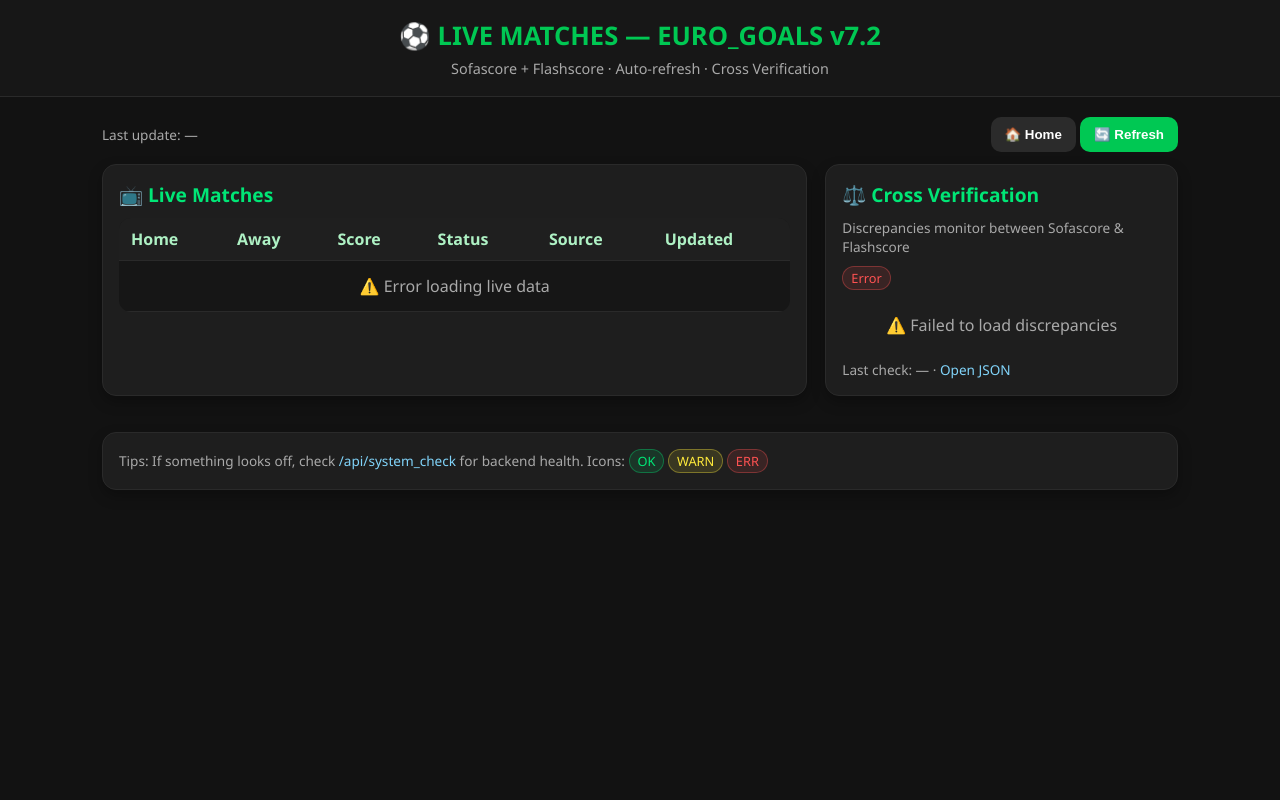
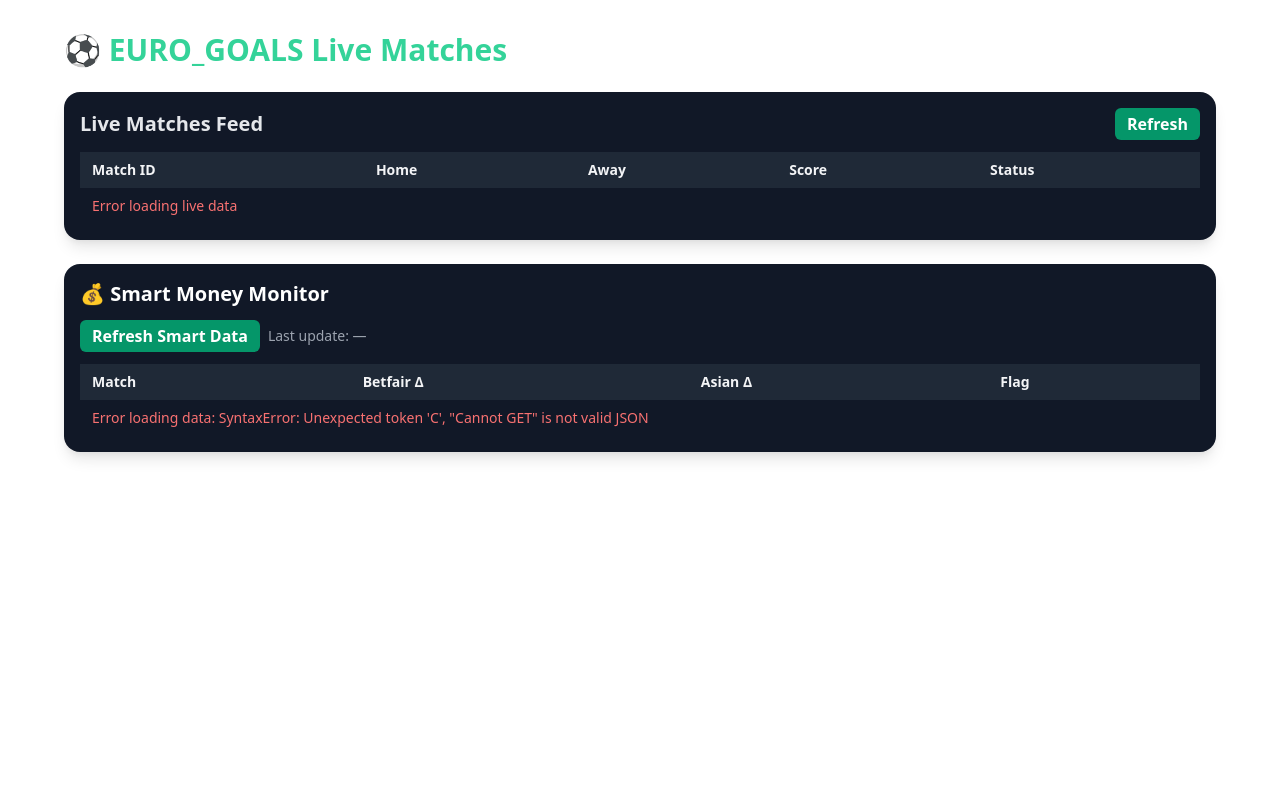
Before and after one commit to pierros1402/EURO_GOALS, a Flask app: template templates/live.html in a window 1280 px wide. Run offline with Flask 3, Linux system fonts and the light colour scheme; the template is opened without the code that fills it, so the values that code supplies are empty.

Commit message:
Update live.html

```diff
--- a/templates/live.html
+++ b/templates/live.html
@@ -2,229 +2,155 @@
 <html lang="en">
 <head>
   <meta charset="UTF-8" />
-  <title>EURO_GOALS v7.2 – Live Matches</title>
-  <link rel="icon" type="image/x-icon" href="/static/EURO_GOALS.ico" />
-  <meta name="viewport" content="width=device-width, initial-scale=1" />
-  <style>
-    :root{
-      --bg:#121212; --panel:#1e1e1e; --panel2:#171717;
-      --txt:#e0e0e0; --muted:#a9a9a9; --soft:#cfcfcf;
-      --ok:#00e676; --warn:#ffeb3b; --err:#ff5252; --brand:#00c853; --link:#81d4fa;
-      --line:#2a2a2a;
-    }
-    *{box-sizing:border-box}
-    body{
-      margin:0; background:var(--bg); color:var(--txt);
-      font-family: "Segoe UI", Tahoma, Arial, sans-serif;
-    }
-    header{
-      padding:18px 16px; text-align:center; background:var(--panel2);
-      border-bottom:1px solid var(--line);
-    }
-    h1{margin:0; font-size:1.6rem; color:var(--brand)}
-    .sub{margin-top:6px; color:var(--muted); font-size:.9rem}
-    main{max-width:1100px; margin:20px auto; padding:0 12px}
-    .card{
-      background:var(--panel);
-      border:1px solid var(--line);
-      border-radius:14px;
-      box-shadow:0 6px 14px rgba(0,0,0,.28);
-      padding:16px;
-      margin-bottom:18px;
-    }
-    .card h2{margin:0 0 10px; font-size:1.2rem; color:#00e676}
-    .toolbar{display:flex; gap:10px; align-items:center; justify-content:space-between; margin:6px 0 12px}
-    .btn{
-      background:var(--brand); color:#fff; border:none; border-radius:10px;
-      padding:10px 14px; cursor:pointer; font-weight:600;
-    }
-    .btn:hover{filter:brightness(0.95)}
-    .btn.secondary{background:#2b2b2b}
-    .meta{color:var(--muted); font-size:.85rem}
-    table{width:100%; border-collapse:collapse; background:#161616; border-radius:12px; overflow:hidden}
-    th,td{padding:10px 12px; border-bottom:1px solid var(--line); text-align:left}
-    th{background:#222c; color:#aef1c4; font-weight:700}
-    tr:hover{background:#1a1a1a}
-    .status{font-weight:700; color:var(--warn)}
-    .src{color:var(--link); font-size:.9rem}
-    .upd{color:var(--muted); font-size:.85rem}
-    .pill{display:inline-block; padding:2px 8px; border-radius:999px; font-size:.8rem}
-    .pill.ok{background:rgba(0,230,118,.12); color:var(--ok); border:1px solid rgba(0,230,118,.35)}
-    .pill.warn{background:rgba(255,235,59,.12); color:var(--warn); border:1px solid rgba(255,235,59,.35)}
-    .pill.err{background:rgba(255,82,82,.12); color:var(--err); border:1px solid rgba(255,82,82,.35)}
-    .empty{padding:14px; text-align:center; color:var(--muted)}
-    .list{margin:8px 0 0; padding-left:18px}
-    .list li{margin:6px 0; color:var(--soft)}
-    .grid{display:grid; grid-template-columns:1fr; gap:18px}
-    @media(min-width:860px){ .grid{grid-template-columns: 2fr 1fr;} }
-    a.inline{color:var(--link); text-decoration:none}
-    a.inline:hover{text-decoration:underline}
-  </style>
+  <meta name="viewport" content="width=device-width, initial-scale=1.0" />
+  <title>EURO_GOALS Live Panel</title>
+  <link href="https://cdn.jsdelivr.net/npm/tailwindcss@2.2.19/dist/tailwind.min.css" rel="stylesheet">
 </head>
-<body>
-  <header>
-    <h1>⚽ LIVE MATCHES — EURO_GOALS v7.2</h1>
-    <div class="sub">Sofascore + Flashscore · Auto-refresh · Cross Verification</div>
-  </header>
 
-  <main>
-    <div class="toolbar">
-      <div class="meta">
-        <span id="lastUpdate">Last update: —</span>
+<body class="bg-gray-950 text-gray-200 min-h-screen">
+  <div class="max-w-6xl mx-auto py-8">
+    <h1 class="text-3xl font-bold text-green-400 mb-6">⚽ EURO_GOALS Live Matches</h1>
+
+    <!-- ============================================== -->
+    <!-- LIVE MATCHES SECTION -->
+    <!-- ============================================== -->
+    <div id="live-container" class="bg-gray-900 p-4 rounded-2xl shadow-lg">
+      <div class="flex justify-between items-center mb-3">
+        <h2 class="text-xl font-semibold">Live Matches Feed</h2>
+        <button id="refreshLive"
+          class="bg-green-600 hover:bg-green-700 text-white font-semibold px-3 py-1 rounded-md">
+          Refresh
+        </button>
       </div>
-      <div>
-        <button class="btn secondary" onclick="location.href='/'">🏠 Home</button>
-        <button class="btn" onclick="refreshAll()">🔄 Refresh</button>
+      <div id="live-matches" class="overflow-x-auto">
+        <table class="min-w-full text-sm text-left text-gray-300">
+          <thead class="bg-gray-800 text-gray-100">
+            <tr>
+              <th class="px-3 py-2">Match ID</th>
+              <th class="px-3 py-2">Home</th>
+              <th class="px-3 py-2">Away</th>
+              <th class="px-3 py-2">Score</th>
+              <th class="px-3 py-2">Status</th>
+            </tr>
+          </thead>
+          <tbody id="live-body">
+            <tr><td colspan="5" class="px-3 py-2 text-gray-500">Loading...</td></tr>
+          </tbody>
+        </table>
       </div>
     </div>
 
-    <div class="grid">
-      <!-- LIVE MATCHES -->
-      <section class="card">
-        <h2>📺 Live Matches</h2>
-        <div id="liveContainer">
-          <table>
-            <thead>
+    <!-- ============================================== -->
+    <!-- SMART MONEY MONITOR PANEL -->
+    <!-- ============================================== -->
+    <div class="card mt-6 p-4 bg-gray-900 text-white rounded-2xl shadow-lg">
+      <h2 class="text-xl font-semibold mb-3">💰 Smart Money Monitor</h2>
+
+      <div class="flex items-center mb-3 space-x-2">
+        <button id="refreshSmart"
+          class="bg-green-600 hover:bg-green-700 text-white font-semibold px-3 py-1 rounded-md">
+          Refresh Smart Data
+        </button>
+        <span id="lastUpdate" class="text-sm text-gray-400">Last update: —</span>
+      </div>
+
+      <div id="smart-money-table" class="overflow-x-auto">
+        <table class="min-w-full text-sm text-left text-gray-300">
+          <thead class="bg-gray-800 text-gray-100">
             <tr>
-                <th>Home</th>
-                <th>Away</th>
-                <th>Score</th>
-                <th>Status</th>
-                <th>Source</th>
-                <th>Updated</th>
+              <th class="px-3 py-2">Match</th>
+              <th class="px-3 py-2">Betfair Δ</th>
+              <th class="px-3 py-2">Asian Δ</th>
+              <th class="px-3 py-2">Flag</th>
             </tr>
           </thead>
-            <tbody id="liveBody">
-              <tr><td colspan="6" class="empty">Loading live data…</td></tr>
+          <tbody id="smart-body">
+            <tr><td colspan="4" class="px-3 py-2 text-gray-500">Loading Smart Money data...</td></tr>
           </tbody>
         </table>
       </div>
-      </section>
-
-      <!-- CROSS VERIFICATION PANEL -->
-      <aside class="card">
-        <h2>⚖️ Cross Verification</h2>
-        <div class="meta">
-          <span>Discrepancies monitor between Sofascore & Flashscore</span>
+    </div>
   </div>
 
-        <div style="margin:10px 0">
-          <span id="discBadge" class="pill ok">OK · 0 discrepancies</span>
-        </div>
-
-        <div id="discListWrap" class="empty">Loading discrepancies…</div>
-
-        <div class="meta" style="margin-top:10px;">
-          <span id="discUpdated">Last check: —</span> ·
-          <a class="inline" href="/api/discrepancies" target="_blank">Open JSON</a>
-        </div>
-      </aside>
-    </div>
-
-    <!-- FOOT -->
-    <section class="card" style="margin-top:18px">
-      <div class="meta">
-        Tips: If something looks off, check <a class="inline" href="/api/system_check" target="_blank">/api/system_check</a>
-        for backend health. Icons: <span class="pill ok">OK</span> <span class="pill warn">WARN</span> <span class="pill err">ERR</span>
-      </div>
-    </section>
-  </main>
-
+  <!-- ============================================== -->
+  <!-- JAVASCRIPT SECTION -->
+  <!-- ============================================== -->
   <script>
-    async function fetchJSON(url){
-      const res = await fetch(url, {cache:"no-store"});
-      if(!res.ok) throw new Error(res.status+" "+res.statusText);
-      return res.json();
-    }
-
-    // -------- LIVE MATCHES --------
-    async function loadLive(){
-      const body = document.getElementById('liveBody');
-      try{
-        const data = await fetchJSON('/api/live_scores');
-        body.innerHTML = '';
-        if(!data.matches || data.matches.length===0){
-          body.innerHTML = `<tr><td colspan="6" class="empty">No live matches found</td></tr>`;
-        }else{
-          data.matches.forEach(m=>{
-            const tr = document.createElement('tr');
-            tr.innerHTML = `
-              <td>${escapeHtml(m.home||'-')}</td>
-              <td>${escapeHtml(m.away||'-')}</td>
-              <td><b>${escapeHtml(m.score||'-')}</b></td>
-              <td class="status">${escapeHtml(m.status||'-')}</td>
-              <td class="src">${escapeHtml(m.source||'-')}</td>
-              <td class="upd">${fmtTime(m.updated_at)}</td>
+  // ==============================
+  // LIVE MATCHES REFRESH
+  // ==============================
+  async function loadLive() {
+    const tbody = document.getElementById('live-body');
+    try {
+      const res = await fetch('/api/live_scores');
+      const data = await res.json();
+      tbody.innerHTML = '';
+      data.matches.forEach(m => {
+        const row = document.createElement('tr');
+        row.className = 'border-b border-gray-700 hover:bg-gray-800 transition';
+        row.innerHTML = `
+          <td class="px-3 py-2">${m.match_id}</td>
+          <td class="px-3 py-2">${m.home}</td>
+          <td class="px-3 py-2">${m.away}</td>
+          <td class="px-3 py-2">${m.score || '-'}</td>
+          <td class="px-3 py-2">${m.status}</td>
         `;
-            body.appendChild(tr);
+        tbody.appendChild(row);
       });
-        }
-        document.getElementById('lastUpdate').innerText =
-          'Last update: '+ new Date().toLocaleTimeString();
-      }catch(e){
-        body.innerHTML = `<tr><td colspan="6" class="empty">⚠️ Error loading live data</td></tr>`;
+    } catch (e) {
+      tbody.innerHTML = `<tr><td colspan="5" class="text-red-400 px-3 py-2">Error loading live data</td></tr>`;
     }
   }
 
-    // -------- DISCREPANCIES PANEL --------
-    async function loadDiscrepancies(){
-      const wrap = document.getElementById('discListWrap');
-      const badge = document.getElementById('discBadge');
-      const stamp = document.getElementById('discUpdated');
+  document.getElementById('refreshLive').addEventListener('click', loadLive);
+  window.addEventListener('load', loadLive);
 
-      try{
-        const data = await fetchJSON('/api/discrepancies');
+  // ==============================
+  // SMART MONEY MONITOR
+  // ==============================
+  async function loadSmartMoney(auto = false) {
+    const tbody = document.getElementById('smart-body');
+    const timeEl = document.getElementById('lastUpdate');
 
-        const n = data.count || 0;
-        if(n===0){
-          badge.className = 'pill ok';
-          badge.textContent = 'OK · 0 discrepancies';
-          wrap.className = 'empty';
-          wrap.textContent = '✅ No discrepancies detected';
-        }else{
-          badge.className = n <= 3 ? 'pill warn' : 'pill err';
-          badge.textContent = `${n} ${n===1?'discrepancy':'discrepancies'} detected`;
-          // build list
-          const items = (data.discrepancies || []).map(d=>{
-            const h = esc(d.home), a = esc(d.away);
-            const s = d.sofa_score ? esc(d.sofa_score) : '-';
-            const f = d.flash_score ? esc(d.flash_score) : '-';
-            const note = d.note ? esc(d.note) : '';
-            return `<li><b>${h}</b> vs <b>${a}</b> — Sofascore: ${s} · Flashscore: ${f} <span class="meta">(${note})</span></li>`;
-          }).join('');
-          wrap.className = '';
-          wrap.innerHTML = `<ul class="list">${items}</ul>`;
-        }
-        stamp.textContent = 'Last check: ' + (data.timestamp || new Date().toLocaleTimeString());
-      }catch(e){
-        badge.className = 'pill err';
-        badge.textContent = 'Error';
-        wrap.className = 'empty';
-        wrap.textContent = '⚠️ Failed to load discrepancies';
-        stamp.textContent = 'Last check: —';
+    try {
+      const response = await fetch('/api/smart_money/test');
+      const data = await response.json();
+
+      tbody.innerHTML = '';
+
+      data.results.forEach(r => {
+        const row = document.createElement('tr');
+        let bgColor = '';
+        if (r.flag.includes('STRONG_SMART')) bgColor = 'bg-orange-900';
+        else if (r.flag.includes('SMART')) bgColor = 'bg-green-900';
+        else bgColor = 'bg-gray-800';
+
+        row.className = `${bgColor} border-b border-gray-700 hover:bg-gray-700 transition`;
+        row.innerHTML = `
+          <td class="px-3 py-2">${r.match}</td>
+          <td class="px-3 py-2">${r.betfair_drop ?? '-'}</td>
+          <td class="px-3 py-2">${r.asian_drop ?? '-'}</td>
+          <td class="px-3 py-2 font-semibold">${r.flag}</td>
+        `;
+        tbody.appendChild(row);
+      });
+
+      const now = new Date().toLocaleTimeString();
+      timeEl.textContent = "Last update: " + now;
+    } catch (e) {
+      tbody.innerHTML =
+        `<tr><td colspan="4" class="text-red-400 px-3 py-2">Error loading data: ${e}</td></tr>`;
     }
   }
 
-    // -------- Helpers --------
-    function fmtTime(t){
-      try{
-        const d = new Date(t);
-        if(!isNaN(d.getTime())) return d.toLocaleTimeString();
-      }catch(_){}
-      return '-';
-    }
-    function esc(s){ return escapeHtml(String(s||'')); }
-    function escapeHtml(s){
-      return s.replace(/[&<>"']/g, c=>({ '&':'&amp;', '<':'&lt;', '>':'&gt;', '"':'&quot;', "'":'&#39;' }[c]));
-    }
+  // Manual refresh
+  document.getElementById('refreshSmart').addEventListener('click', () => loadSmartMoney(false));
 
-    // -------- Refresh orchestration --------
-    function refreshAll(){ loadLive(); loadDiscrepancies(); }
-    // initial
-    refreshAll();
-    // intervals
-    setInterval(loadLive, 30000);          // 30 sec for live scores
-    setInterval(loadDiscrepancies, 120000); // 2 min for discrepancies
+  // Auto-refresh every 30s
+  setInterval(() => loadSmartMoney(true), 30000);
+
+  // Load on page start
+  window.addEventListener('load', () => loadSmartMoney(true));
   </script>
 </body>
 </html>
```
Lines whose indentation alone changed are shown as unchanged.
